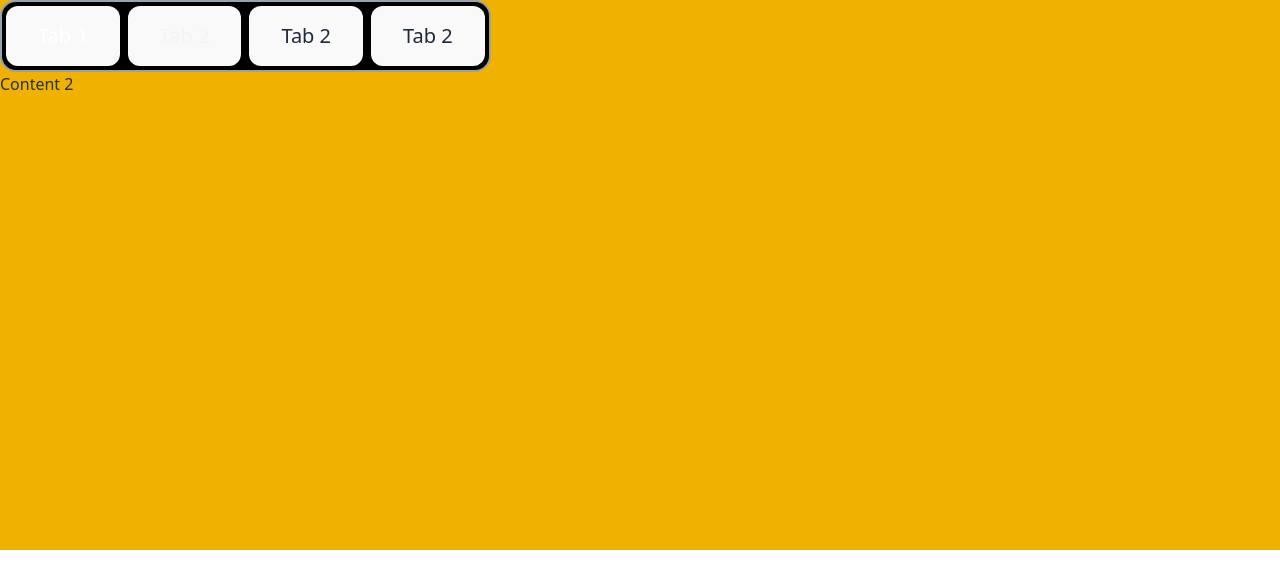
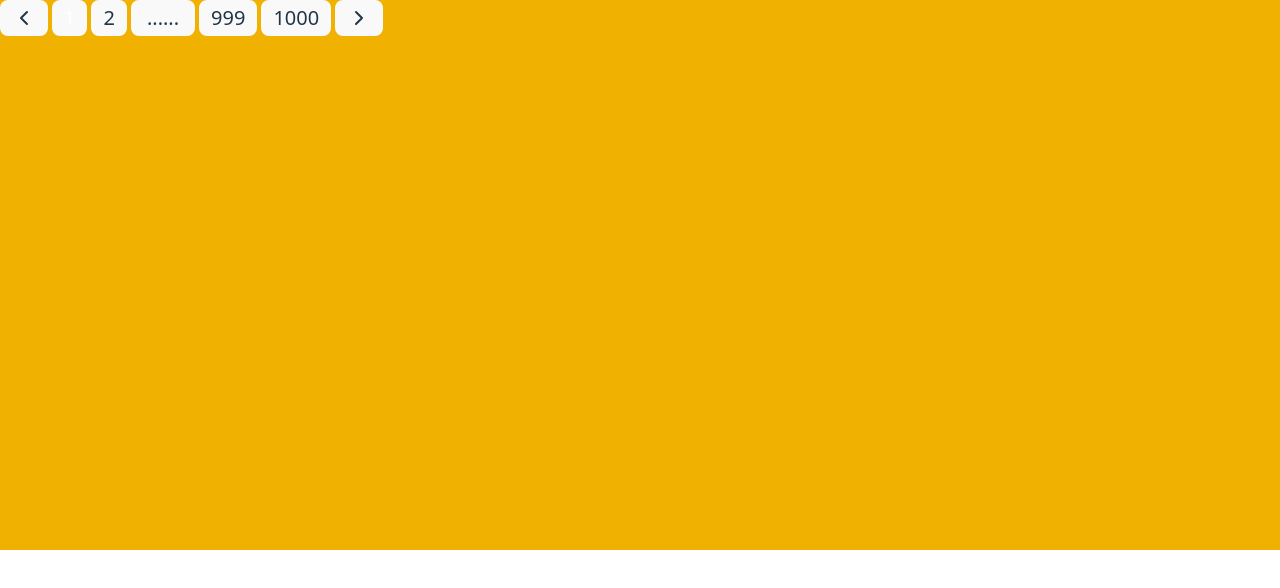
Before and after one commit to AlexLeiba/Design-system-storybook, a React (Vite) app: page / in a window 1280 px wide. Shown: the top 588 px of the page. Built offline with nearby package versions, Linux system fonts and the light colour scheme.

Commit message:
Accordion component dev and storybook, pagination component UI

```diff
--- a/src/App.tsx
+++ b/src/App.tsx
@@ -1,55 +1,16 @@
-import Label from "./components/ui/Label/Label";
-import {
-  Tabs,
-  TabsContent,
-  TabsList,
-  TabsTrigger,
-} from "./components/ui/Tabs/Tabs";
+import { useState } from "react";
+import Pagination from "./components/ui/Pagination/Pagination";
 
 function App() {
+  const [page, setPage] = useState(1);
   return (
     <div className="h-[calc(100vh-250px)] bg-yellow-500 flex-col justify-between w-full">
-      <Tabs defaultValue="tab2">
-        <TabsList className="bg-black text-white " position="center">
-          <TabsTrigger
-            variant="tertiary"
-            // customTitleClassName=""
-            size="large"
-            value="tab1"
-          >
-            <Label className="text-white">Tab 1</Label>
-          </TabsTrigger>
-          <TabsTrigger
-            variant="tertiary"
-            size="large"
-            value="tab2"
-            customTitleClassName=""
-          >
-            <Label>Tab 2</Label>
-          </TabsTrigger>
-          <TabsTrigger
-            variant="tertiary"
-            size="large"
-            value="tab3"
-            // className="bg-green-300"
-            customTitleClassName=""
-          >
-            <Label>Tab 2</Label>
-          </TabsTrigger>
-          <TabsTrigger
-            variant="tertiary"
-            size="large"
-            value="tab4"
-            // className="bg-green-300"
-            customTitleClassName=""
-          >
-            <Label>Tab 2</Label>
-          </TabsTrigger>
-        </TabsList>
-
-        <TabsContent value="tab1">Content 1</TabsContent>
-        <TabsContent value="tab2">Content 2</TabsContent>
-      </Tabs>
+      {/* <DateTimePicker /> */}
+      <Pagination
+        onChangePage={(p) => setPage(p)}
+        nrOfPages={1000}
+        currentPage={page}
+      />
     </div>
   );
 }
--- a/src/components/ui/Accordion/Accordion.tsx
+++ b/src/components/ui/Accordion/Accordion.tsx
@@ -1,7 +1,120 @@
-import React from "react";
+import React, {
+  createContext,
+  useContext,
+  useEffect,
+  useRef,
+  useState,
+  type ComponentProps,
+  type Dispatch,
+  type SetStateAction,
+} from "react";
+import { cn } from "../../../../lib/utilities";
+import { ChevronDown } from "lucide-react";
 
-function Accordion() {
-  return <div>Accordion</div>;
+type AccordionContextProps = {
+  item: string;
+  setItem: Dispatch<SetStateAction<string>>;
+};
+const AccordionContext = createContext<AccordionContextProps>({
+  item: "",
+  setItem: () => {},
+});
+
+function useAccordionContext() {
+  const values = useContext(AccordionContext);
+
+  return values;
 }
 
-export default Accordion;
+type AccordionProps = ComponentProps<"div"> & {
+  defaultValue?: string;
+};
+export function Accordion({
+  defaultValue = "",
+  className = "",
+  children,
+}: AccordionProps) {
+  const [item, setItem] = useState(defaultValue);
+  return (
+    <AccordionContext.Provider value={{ item, setItem }}>
+      <div className={cn("w-full p-2", className)}>{children}</div>
+    </AccordionContext.Provider>
+  );
+}
+
+type AccordionItemProps = ComponentProps<"button"> & {
+  value: string;
+  children: React.ReactNode;
+  label: string;
+  classNameTriggerLabel?: string;
+  classNameTriggerLabelContainer?: string;
+};
+export function AccordionHeaderTrigger({
+  value = "",
+  children,
+  className = "",
+  classNameTriggerLabel = "",
+  classNameTriggerLabelContainer = "",
+  label,
+}: AccordionItemProps) {
+  const { item, setItem } = useAccordionContext();
+  const ref = useRef<HTMLDivElement>(null);
+  const [size, setSize] = useState<number>();
+
+  useEffect(() => {
+    if (ref.current) {
+      const rect = ref.current.getBoundingClientRect();
+      setSize(rect.height);
+    }
+  }, [item]);
+
+  function handleExpandContent() {
+    setItem((prev) => {
+      if (prev === value) {
+        return "";
+      }
+
+      return value;
+    });
+  }
+  return (
+    <div>
+      <button
+        className={cn(
+          "hover:underline flex  text-xl w-full justify-between p-2 cursor-pointer",
+          className
+        )}
+        onClick={handleExpandContent}
+      >
+        {label}
+        <ChevronDown
+          className={cn(
+            "transition-all",
+            item === value ? "rotate-180 " : "rotate-0"
+          )}
+        />
+      </button>
+      <div
+        className={cn(
+          "border-b-2 transition-all duration-200 overflow-hidden",
+          classNameTriggerLabelContainer
+        )}
+        style={{ height: item === value ? size : 0 }}
+      >
+        <div ref={ref} className={cn("p-2", classNameTriggerLabel)}>
+          {children}
+        </div>
+      </div>
+    </div>
+  );
+}
+
+type AccordionContentProps = ComponentProps<"div"> & {
+  children: React.ReactNode;
+};
+export function AccordionContent({
+  children,
+  className = "",
+}: AccordionContentProps) {
+  return <div className={cn(className)}>{children}</div>;
+}
--- /dev/null
+++ b/src/components/ui/Pagination/PageButton.tsx
@@ -0,0 +1,30 @@
+import React, { type ComponentProps } from "react";
+import { cn } from "../../../../lib/utilities";
+
+type Props = ComponentProps<"button"> & {
+  classNamePageButton?: string;
+  children: React.ReactNode;
+  isSelected?: boolean;
+};
+function PageButton({
+  classNamePageButton = "",
+
+  children,
+  isSelected = false,
+  ...props
+}: Props) {
+  return (
+    <button
+      className={cn(
+        isSelected ? "bg-black text-white" : "",
+        "py-1 px-3 text-xl rounded-lg cursor-pointer hover:bg-black/80 hover:text-white transition-all",
+        classNamePageButton
+      )}
+      {...props}
+    >
+      {children}
+    </button>
+  );
+}
+
+export default PageButton;
--- /dev/null
+++ b/src/components/ui/Pagination/Pagination.tsx
@@ -0,0 +1,131 @@
+import React, { useEffect, useRef, useState } from "react";
+import { cn } from "../../../../lib/utilities";
+import { Check, ChevronLeft, ChevronRight, Plus, X } from "lucide-react";
+import PageButton from "./PageButton";
+
+type PaginationProps = {
+  nrOfPages: number;
+  currentPage: number;
+  onChangePage: (page: number) => void;
+};
+// NR of pages
+//
+function Pagination({ nrOfPages, currentPage, onChangePage }: PaginationProps) {
+  const [showInput, setShowInput] = useState(false);
+  const [inputValue, setInputValue] = useState(1);
+  const pages = Array.from({ length: nrOfPages }).map((_, index) => index + 1);
+
+  function handleChangePage(page: number) {
+    if (page <= nrOfPages && page > 0) {
+      onChangePage(page);
+    }
+  }
+
+  function handleSubmitNewPage() {
+    if (inputValue <= nrOfPages) {
+      onChangePage(inputValue);
+    }
+    setShowInput(false);
+  }
+
+  return (
+    <div className="flex gap-1 ">
+      <button
+        className={cn(
+          "py-1 px-3 rounded-lg cursor-pointer hover:bg-black/80 hover:text-white transition-all"
+        )}
+        onClick={() => handleChangePage(currentPage - 1)}
+      >
+        <ChevronLeft />
+      </button>
+      {pages.length <= 5 ? (
+        pages.map((page) => {
+          return (
+            <button
+              key={page}
+              className={cn(
+                "py-1 px-3 text-xl rounded-lg cursor-pointer hover:bg-black/80 hover:text-white transition-all",
+                `${
+                  page === currentPage ? "bg-black text-white" : " text-black"
+                }`
+              )}
+              onClick={() => onChangePage(page)}
+            >
+              {page}
+            </button>
+          );
+        })
+      ) : (
+        <>
+          <PageButton
+            onClick={() => handleChangePage(1)}
+            isSelected={currentPage === 1}
+          >
+            1
+          </PageButton>
+          <PageButton
+            onClick={() => handleChangePage(2)}
+            isSelected={currentPage === 2}
+          >
+            2
+          </PageButton>
+
+          <PageButton
+            isSelected={currentPage > 2 && currentPage < pages.length - 1}
+            onClick={() => setShowInput(true)}
+            classNamePageButton="px-4"
+          >
+            {`...`}
+            {currentPage > 2 && currentPage < pages.length - 1 && currentPage}
+            {`...`}
+          </PageButton>
+          {showInput && (
+            <div className="absolute left-0 flex ">
+              <input
+                type="number"
+                className="py-1 px-3  w-20 bg-white  text-xl rounded-lg cursor-pointer hover:bg-black/80 hover:text-white transition-all"
+                value={inputValue}
+                onChange={(e) => setInputValue(Number(e.target.value))}
+              />
+              <PageButton
+                onClick={handleSubmitNewPage}
+                classNamePageButton="bg-black text-white z-10"
+              >
+                <Check />
+              </PageButton>
+              <PageButton
+                onClick={handleSubmitNewPage}
+                classNamePageButton="bg-red-800 hover:bg-red-600 text-white z-10"
+              >
+                <X />
+              </PageButton>
+            </div>
+          )}
+
+          {pages.slice(pages.length - 2).map((page) => {
+            return (
+              <div className="flex justify-center">
+                <PageButton
+                  isSelected={currentPage === page}
+                  onClick={() => handleChangePage(page)}
+                >
+                  {page}
+                </PageButton>
+              </div>
+            );
+          })}
+        </>
+      )}
+      <button
+        className={cn(
+          "py-1 px-3 rounded-lg cursor-pointer hover:bg-black/80 hover:text-white transition-all"
+        )}
+        onClick={() => handleChangePage(currentPage + 1)}
+      >
+        <ChevronRight />
+      </button>
+    </div>
+  );
+}
+
+export default Pagination;
```
Also changed, not shown: 1 other file (tests, documents, lock files or other folders).
